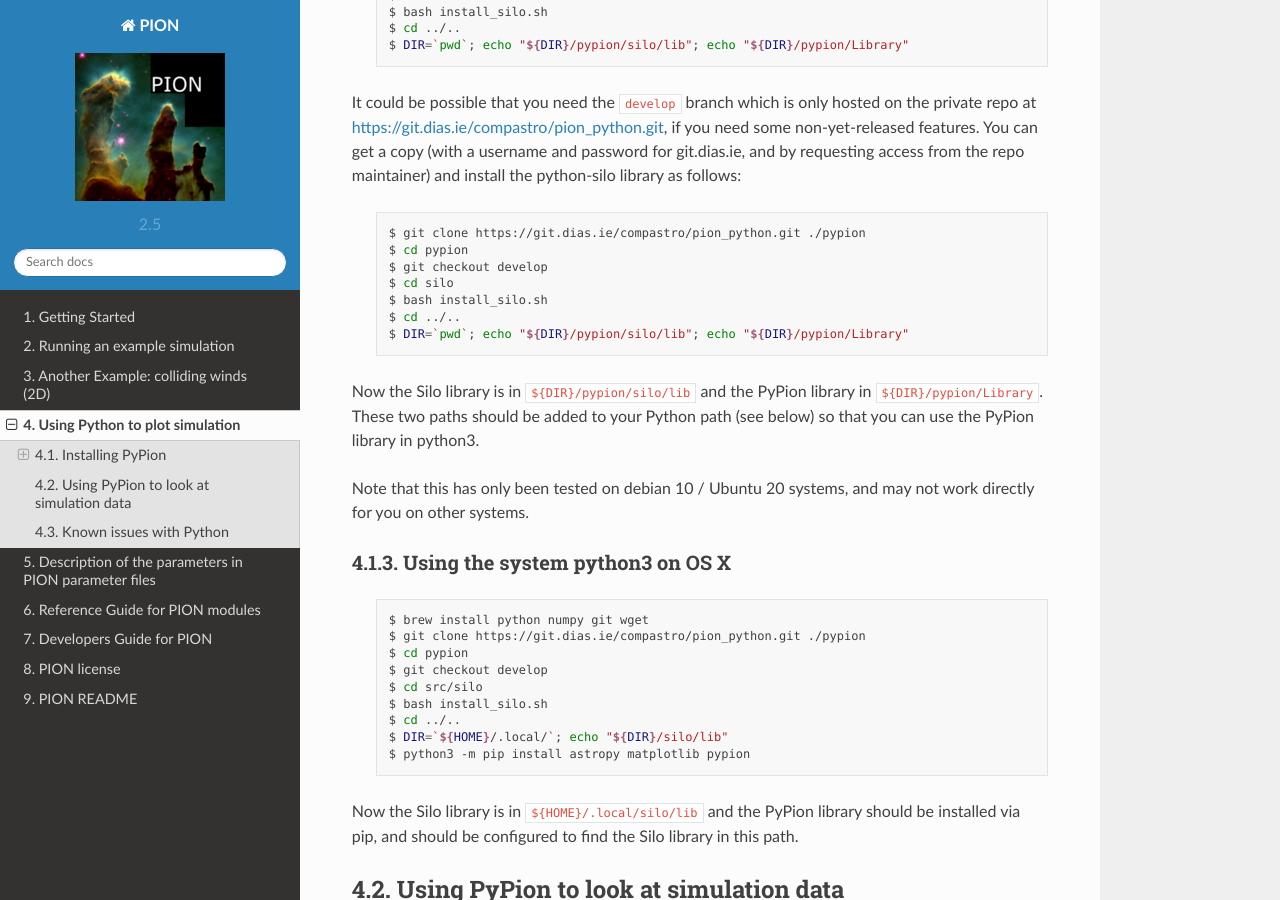
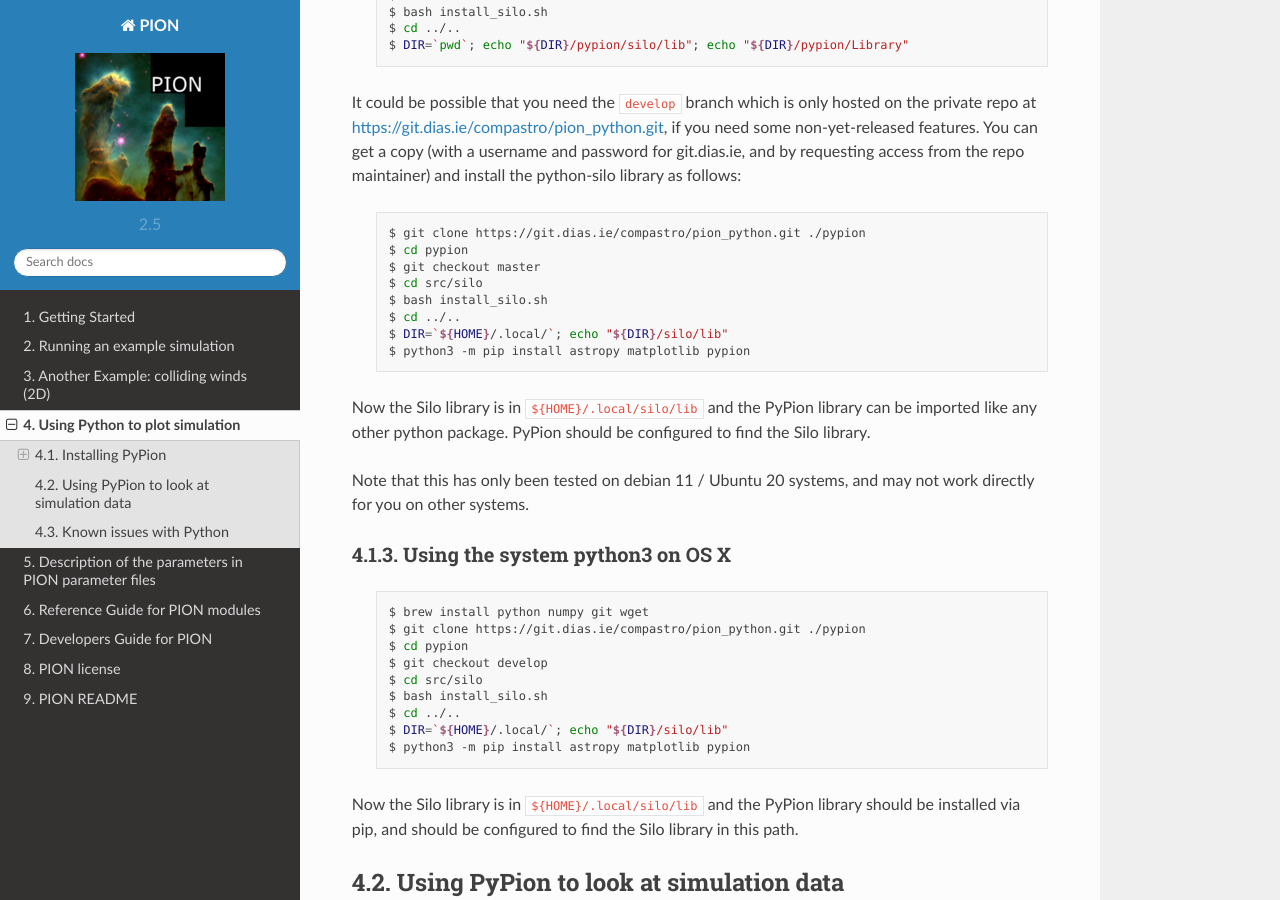
Before and after one commit to jmackey-astro/pion-docs, a Sphinx documentation site: the page built from docs/source/python.rst, in a window 1280 px wide and 900 px high, scrolled down 1429 px. Built offline with Sphinx 7.4.7 and the Read the Docs theme 2.0.0, drawn with Linux system fonts in a browser that asks for light colours.

Commit message:
updated python instructions a bit.

```diff
--- a/docs/source/python.rst
+++ b/docs/source/python.rst
@@ -73,16 +73,17 @@ You can get a copy (with a username and password for git.dias.ie, and by request
 
     $ git clone https://git.dias.ie/compastro/pion_python.git ./pypion
     $ cd pypion
-    $ git checkout develop
-    $ cd silo
+    $ git checkout master
+    $ cd src/silo
     $ bash install_silo.sh
     $ cd ../..
-    $ DIR=`pwd`; echo "${DIR}/pypion/silo/lib"; echo "${DIR}/pypion/Library"
+    $ DIR=`${HOME}/.local/`; echo "${DIR}/silo/lib"
+    $ python3 -m pip install astropy matplotlib pypion
 
-Now the Silo library is in ``${DIR}/pypion/silo/lib`` and the PyPion library in ``${DIR}/pypion/Library``.
-These two paths should be added to your Python path (see below) so that you can use the PyPion library in python3.
+Now the Silo library is in ``${HOME}/.local/silo/lib`` and the PyPion library can be imported like any other python package.
+PyPion should be configured to find the Silo library.
 
-Note that this has only been tested on debian 10 / Ubuntu 20 systems, and may not work directly for you on other systems.
+Note that this has only been tested on debian 11 / Ubuntu 20 systems, and may not work directly for you on other systems.
 
 
 Using the system python3 on OS X
```
